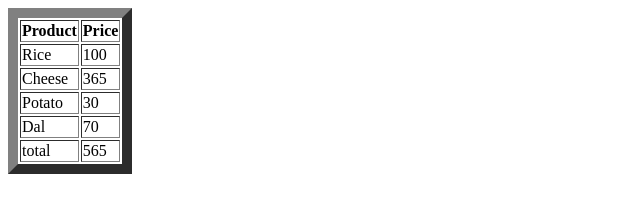
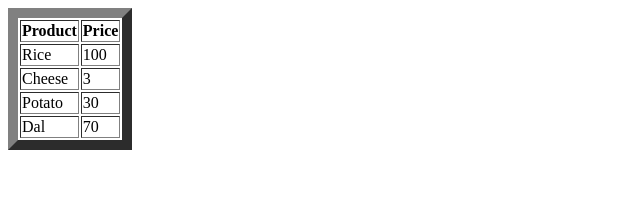
Before and after one commit to acciojob/grofers-checkout-2-abhilashvc777, a website: page main.html in a window 1280 px wide. Shown: the whole page, without its empty margins (0-640 px from the left). Drawn offline with Linux system fonts and the light colour scheme.

Commit message:
created a submission

```diff
--- a/main.html
+++ b/main.html
@@ -22,7 +22,7 @@
 			</tr>
 			<tr>
 				<td>Cheese</td>
-				<td data-ns-test="prices">365</td>
+				<td data-ns-test="prices">3</td>
 			</tr>
 			<tr>
 				<td>Potato</td>
--- a/script.js
+++ b/script.js
@@ -18,4 +18,5 @@ for(let i=0; i<price.length; i++){
 	tr.appendChild(td1)
     td1.textContent = `${total}`
    td.setAttribute("data-ns-test","grandTotal")
+   td[data-ns-test] = `${total}`
     tbody.appendChild(tr)
```
